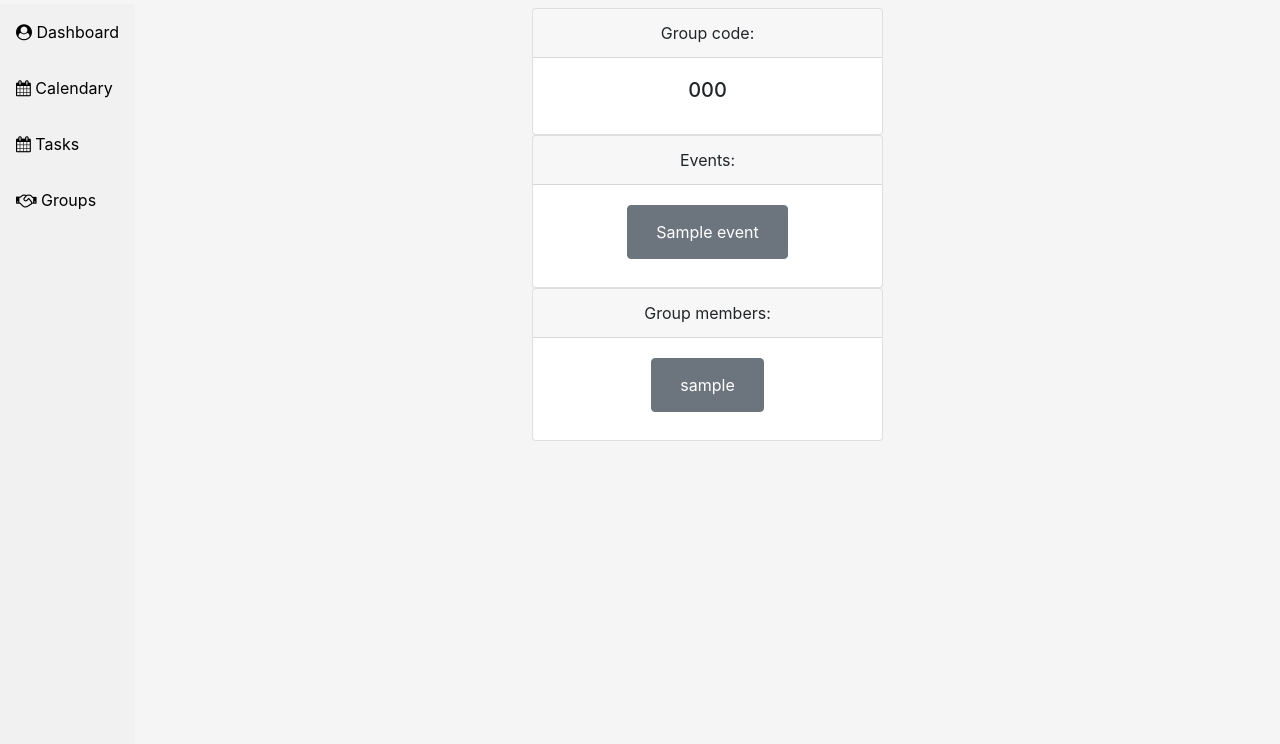
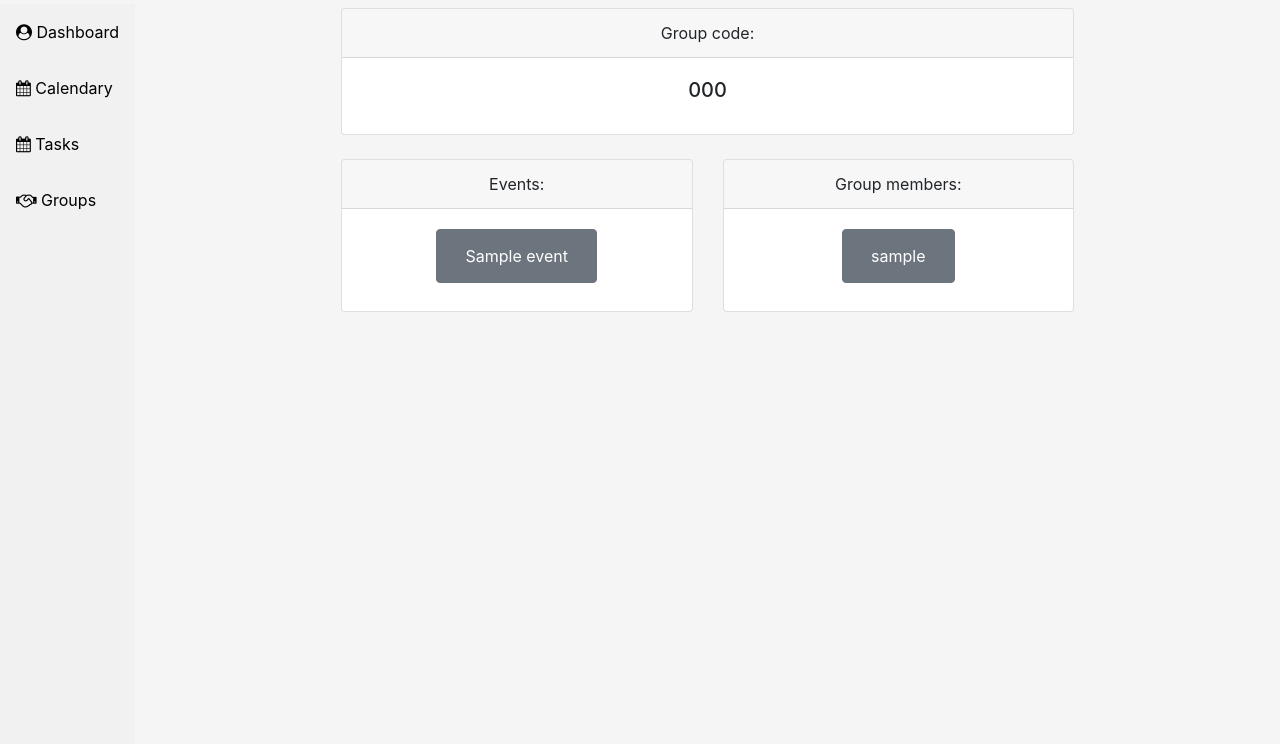
Before and after one commit to Far-ki/Task-Menager, a Flask app: page /adminPanel?group_id=1 in a window 1280 px wide. Shown: the part 56-800 px from the top of the page. Run offline with Flask 3, Linux system fonts and the light colour scheme; a user stored in the database is signed in; tables that the repository leaves empty hold one stand-in row (values such as "Sample post"); some libraries are stand-ins or nearby versions.

Commit message:
slightly changed admin_panel appearance

```diff
--- a/website/templates/adminPanel.html
+++ b/website/templates/adminPanel.html
@@ -2,9 +2,9 @@
 {% block content %}
 
 <div class="container-fluid">
-  <!--KOD GRUPY-->
+  <!-- KOD GRUPY -->
   <div class="row text-center">
-    <div class="col-md-4 offset-md-4">
+    <div class="col-md-8 offset-md-2">
       <div class="card">
         <div class="card-header">
           Group code:
@@ -13,29 +13,35 @@
           <h5 class="card-title">{{ group.code }}</h5>
         </div>
       </div>
+    </div>
+  </div>
 
-
-      <!--LISTA EVENTÓW-->
+  <!-- ROW FOR EVENTS AND GROUP MEMBERS -->
+  <div class="row text-center mt-4">
+    <div class="col-md-4 offset-md-2">
+      <!-- LISTA EVENTÓW -->
       <div class="card">
         <div class="card-header">
           Events:
         </div>
-        <div class="card-body">
+        <div class="card-body overflow-auto" style="max-height: 380px;">
           {% for event in events %}
           <div class="button-wrapper">
             <button class="btn btn-secondary event-button" data-title="{{ event.title }}" data-id="{{ event.id }}"
-              data-start="{{ event.start }}" data-end="{{ event.end }}"><a class="nav-link">{{ event.title}}</a></button>
+              data-start="{{ event.start }}" data-end="{{ event.end }}"><a class="nav-link">{{ event.title }}</a></button>
           </div>
           {% endfor %}
         </div>
       </div>
+    </div>
 
-      <!--LISTA USERÓW W DANEJ GRUPIE-->
+    <div class="col-md-4">
+      <!-- LISTA USERÓW W DANEJ GRUPIE -->
       <div class="card">
         <div class="card-header">
           Group members:
         </div>
-        <div class="card-body">
+        <div class="card-body overflow-auto" style="max-height: 380px;">
           {% for user in users %}
           <div class="button-wrapper">
             <button class="btn btn-secondary user-button" data-nickname="{{ user.nickname }}" data-email="{{ user.email }}"
@@ -45,6 +51,12 @@
         </div>
       </div>
     </div>
+  </div>
+</div>
+
+
+
+
 
     <!--MODAL DO EVENTU-->
     <div class="modal fade" id="event-popup" tabindex="-1" role="dialog">
```
